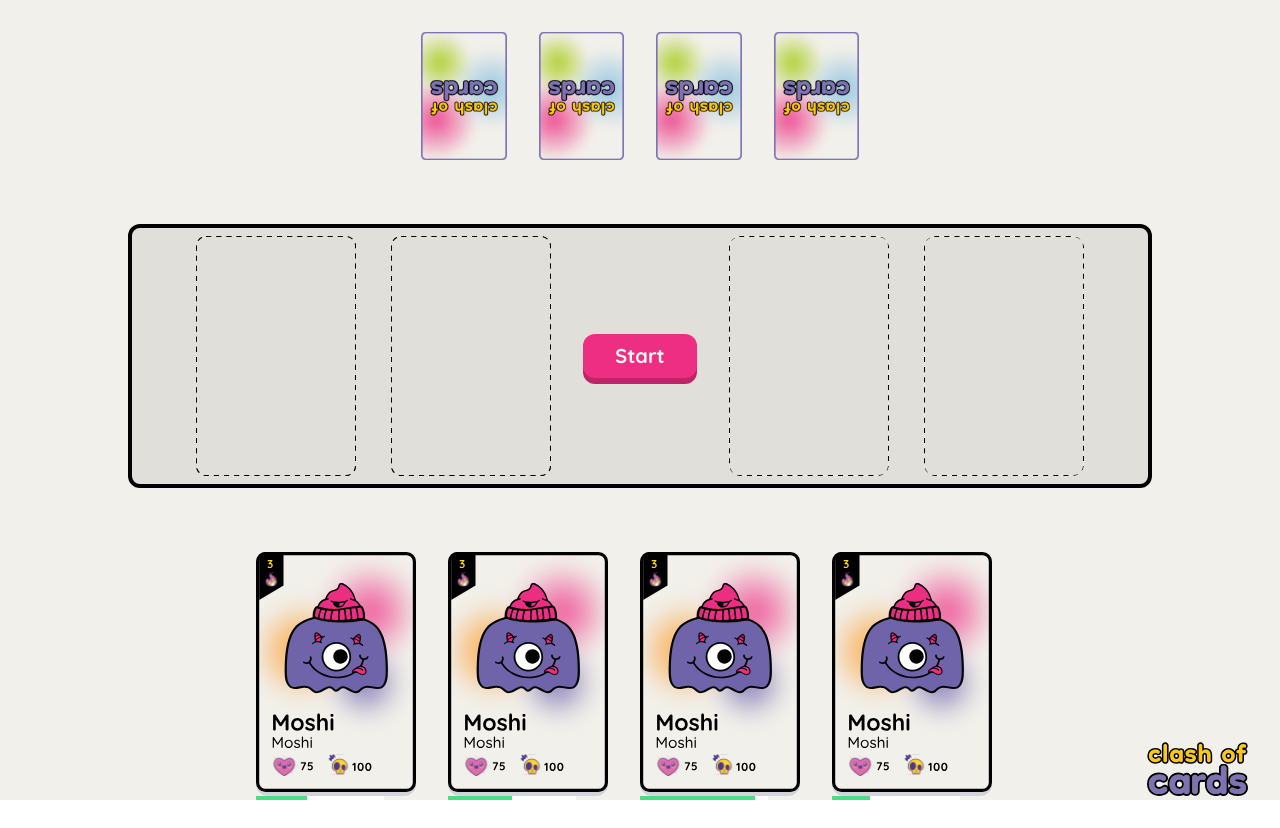
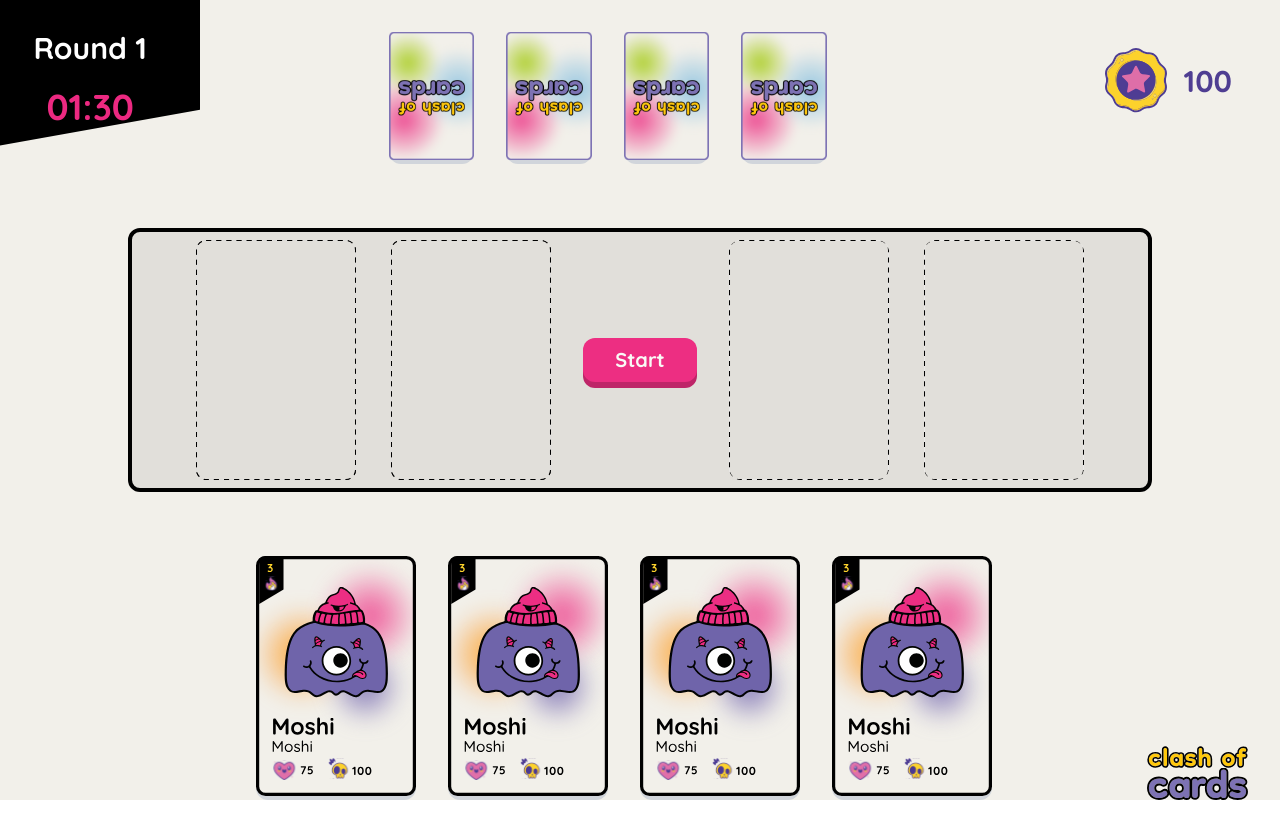
Before and after one commit to NaikAayush/clash-of-cards, an Angular app in the folder webapp/: page /gaem in a window 1280 px wide. After the commit the page ends 800 px from the top, so only its background shows below. Built offline with nearby package versions, Linux system fonts and the light colour scheme.

Commit message:
add round, timer and coin ui

```diff
--- a/webapp/src/app/components/gaem/gaem.component.css
+++ b/webapp/src/app/components/gaem/gaem.component.css
@@ -55,9 +55,6 @@
 }
 
 .start-button {
-  font-family: "Quicksand";
-  font-weight: 700;
-
   background: #ed2e82;
   box-shadow: 0px 6px 0px #be2568;
   color: #f9f9f6;
--- a/webapp/src/app/components/gaem/gaem.component.html
+++ b/webapp/src/app/components/gaem/gaem.component.html
@@ -1,12 +1,27 @@
-<div class="flex flex-col sm:flex-row h-screen items-center bg-[#F2F0EA]">
+<div
+  class="font-['Quicksand'] font-bold flex flex-col sm:flex-row h-screen items-center bg-[#F2F0EA] overflow-hidden"
+>
   <!-- <div class="w-full sm:w-1/5 flex flex-col items-center">
     <div>Score</div>
   </div> -->
   <div
     class="game-board w-full sm:w-3/5 self-center flex flex-auto flex-col justify-between h-full gap-8"
   >
+    <div class="flex flex-row">
       <div
-      class="enemy-deck rounded-xl flex flex-row justify-center gap-8 p-8 h-auto"
+        class="w-1/5 text-white bg-[url('assets/images/corner-rect.svg')] bg-contain bg-no-repeat"
+      >
+        <div
+          class="h-[60%] mt-5 mr-5 flex flex-col justify-around items-center"
+        >
+          <div class="text-3xl">Round {{ roundNum }}</div>
+          <div class="text-4xl text-[#EC2981]">
+            {{ secondsElapsed * 1000 | date: "mm:ss":"UTC" }}
+          </div>
+        </div>
+      </div>
+      <div
+        class="enemy-deck w-4/5 rounded-xl flex flex-row justify-center gap-8 p-8 h-auto"
       >
         <div class="bg-gray-300 rounded-xl">
           <img class="card-size h-32" src="assets/images/card-back.svg" />
@@ -19,6 +34,13 @@
         </div>
         <div class="bg-gray-300 rounded-xl">
           <img class="card-size h-32" src="assets/images/card-back.svg" />
+        </div>
+      </div>
+      <div
+        class="w-1/5 h-1/3 flex flex-row items-center justify-end my-12 mx-8"
+      >
+        <img class="h-full w-auto" src="assets/images/coin.svg" />
+        <div class="text-[#4F3E92] text-3xl mx-4 my-8">{{ coinsEarned }}</div>
       </div>
     </div>
     <div
--- a/webapp/src/app/components/gaem/gaem.component.ts
+++ b/webapp/src/app/components/gaem/gaem.component.ts
@@ -15,6 +15,7 @@ import {
   transition,
   trigger,
 } from '@angular/animations';
+import { timer } from 'rxjs';
 
 @Component({
   selector: 'app-gaem',
@@ -43,6 +44,9 @@ import {
 export class GaemComponent implements OnInit {
   public deckCards: Card[];
   public fightingZones: Card[][] = [[], []];
+  public roundNum: number = 1;
+  public secondsElapsed: number = 90;
+  public coinsEarned: number = 100;
 
   constructor(private service: GaemService) {
     this.deckCards = [];
```
Also changed, not shown: webapp/src/assets/images/coin.svg (added), webapp/src/assets/images/corner-rect.svg (added). Lines whose indentation alone changed are shown as unchanged.
